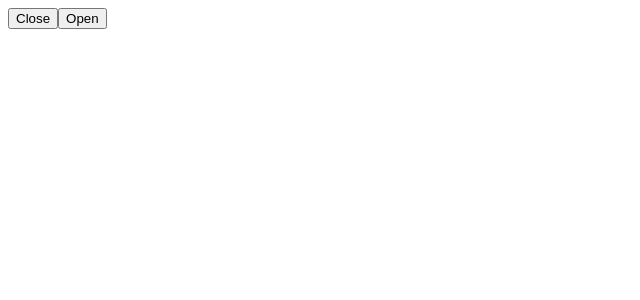
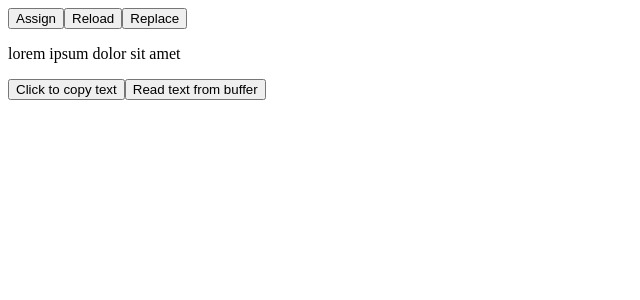
Before and after one commit to freshcodeAlice/fm-cra-first-project, a React (Create React App) app: page / in a window 1280 px wide. Shown: the top 300 px of the page, without its empty margins (0-640 px from the left). Built offline with nearby package versions, Linux system fonts and the light colour scheme.

Commit message:
Navigator, clipboard

```diff
--- a/src/components/App.js
+++ b/src/components/App.js
@@ -5,8 +5,15 @@ function App() {
 
     return (
         <>
-        <button onClick={()=>{window.close()}}>Close</button>
-        <button onClick={()=>{window.open('http://localhost:3000/docs/index.html')}}>Open</button>
+        <button onClick={()=>{window.location.assign('https://www.w3schools.com/default.asp')}}>Assign</button>
+        <button onClick={()=>{window.location.reload()}}>Reload</button>
+        <button onClick={()=>{window.location.replace('https://developer.mozilla.org/ru/')}}>Replace</button>
+       <p>lorem ipsum dolor sit amet</p>
+       <button onClick={()=>{window.navigator.clipboard.writeText('lorem ipsum dolor sit amet')}} >Click to copy text</button>
+       <button onClick={()=>{
+        const text = window.navigator.clipboard.readText();
+        console.log(text);
+        }} >Read text from buffer</button>
         </>
     )
 }
```
